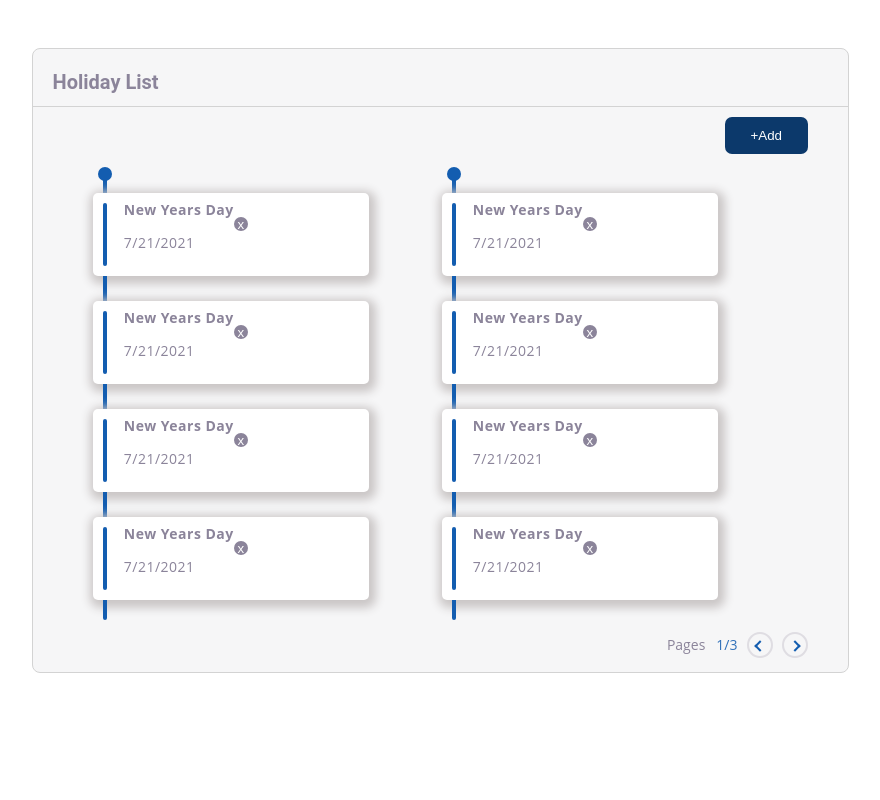
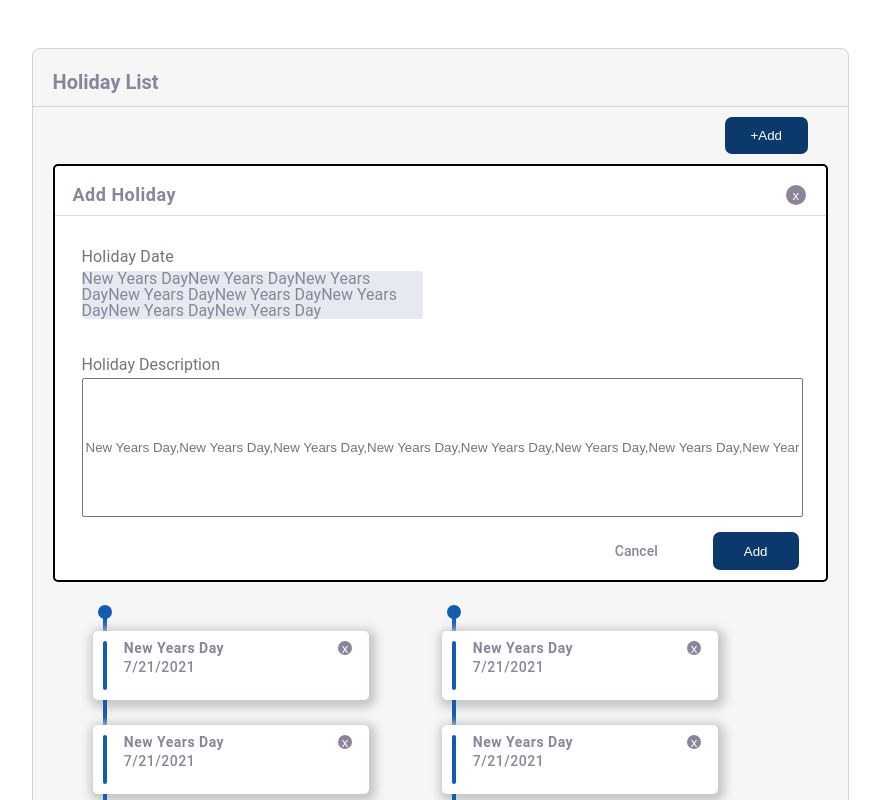
Before and after one commit to Sarita-Dangi-Internship/fuse-HRM, a React (Create React App) app: page / in a window 1280 px wide. Both pictures are taken after a click on the button "+Add". Shown: the top 800 px of the page, without its empty margins (200-1080 px from the left). Built offline with nearby package versions, Linux system fonts and the light colour scheme.

Commit message:
display modal box on click on button add

```diff
--- a/package.json
+++ b/package.json
@@ -11,6 +11,7 @@
     "react": "^17.0.2",
     "react-bootstrap": "^1.6.1",
     "react-dom": "^17.0.2",
+    "react-modal": "^3.14.3",
     "react-scripts": "4.0.3",
     "web-vitals": "^1.0.1"
   },
--- /dev/null
+++ b/src/component/Modal.js
@@ -0,0 +1,47 @@
+import React, { Component } from "react";
+import "../styles/main.scss";
+
+export default class Modal extends Component {
+  onClose = (e) => {
+    this.props.onClose && this.props.onClose(e);
+  };
+  render() {
+    if (!this.props.show) {
+      return null;
+    }
+    return (
+      <div className="modal_wrapper">
+        <div className="modal_header">
+          <p className="modal_title">Add Holiday</p>
+          <button className="close_modal_btn" onClick={this.onClose}>
+            x
+          </button>
+        </div>
+        <div className="modal_content">
+          <div className="modal_body">
+            <p className="holiday_date_title">Holiday Date</p>
+            <div className="calendar">
+              {this.props.holidays.map((holiday) => {
+                return holiday.name;
+              })}
+            </div>
+            <p className="holiday_desc_title">Holiday Description</p>
+            <div>
+              <input
+                type="text-field"
+                className="holiday_desc"
+                placeholder={this.props.holidays.map((holiday, i) => {
+                  return holiday.name;
+                })}
+              ></input>
+            </div>
+          </div>
+          <div className="modal_footer">
+            <p className="btn_cancel">Cancel</p>
+            <button className="add_holiday_btn">Add</button>
+          </div>
+        </div>
+      </div>
+    );
+  }
+}
--- a/src/component/adminHolidayList.js
+++ b/src/component/adminHolidayList.js
@@ -1,3 +1,4 @@
+import Modal from "./Modal";
 import React, { Component } from "react";
 import "../styles/main.scss";
 
@@ -41,16 +42,37 @@ export class adminHolidayList extends Component {
       ],
       pageNum: 1,
       totalPage: 3,
+      show: false,
     };
   }
+
+  showModal = (e) => {
+    this.setState({
+      show: !this.state.show,
+    });
+  };
+
   render() {
     return (
       <div className="holiday">
         <div>
           <h3 className="title">Holiday List</h3>
         </div>
-
-        <button className="add_btn">+Add</button>
+        <div>
+          <button
+            className="add_btn"
+            onClick={(e) => {
+              this.showModal();
+            }}
+          >
+            +Add
+          </button>
+          <Modal
+            onClose={this.showModal}
+            show={this.state.show}
+            holidays={this.state.holidays}
+          />
+        </div>
         {/* Top static line */}
         {TopLine()}
 
--- /dev/null
+++ b/src/styles/layouts/addHolidayList.scss
@@ -0,0 +1,82 @@
+body {
+  font-family: Roboto;
+}
+.modal_wrapper {
+  background: #ffffff;
+  border-radius: 5px;
+  width: 775px;
+  border: 2px solid black;
+  margin: 10px auto;
+}
+.modal_header {
+  display: flex;
+  color: #8b849a;
+  letter-spacing: 0.496657px;
+  border-bottom: 0.5px solid rgba(0, 0, 0, 0.15);
+}
+.modal_title {
+  width: 100%;
+  margin: 15px 0 6px 18px;
+  font-weight: bold;
+  font-size: 18px;
+  line-height: 27px;
+}
+.close_modal_btn {
+  color: #ffffff;
+  margin: 19px 20px 10px 0;
+  height: 20px;
+  width: 20px;
+  border-radius: 20px;
+  border: none;
+  background: #8b849a;
+}
+.holiday_date_title {
+  font-size: 16px;
+  line-height: 24px;
+  letter-spacing: 0.01em;
+  color: #6f7482;
+  margin: 29px 0 2px 27px;
+}
+.calendar {
+  margin: 0 403px 0 27px;
+  background: #e5eaf1;
+  border-radius: 4px;
+}
+.holiday_desc_title {
+  margin: 35px 0 2px 27px;
+  font-size: 16px;
+  line-height: 22px;
+  color: #6f7482;
+}
+.holiday_desc {
+  width: 721px;
+  height: 139px;
+  margin: 0 27px 5px 27px;
+}
+.modal_footer {
+  display: flex;
+  justify-content: flex-end;
+}
+.add_holiday_btn {
+  margin: 10px 27px 10px 55px;
+  padding: 11px 31px;
+  color: #ffffff;
+  border: none;
+  background: #0c396b;
+  border-radius: 7px;
+}
+.add_holiday_btn:hover {
+  cursor: pointer;
+}
+.btn_cancel {
+  margin: 21px 0 21px;
+  padding: 0;
+  font-weight: 500;
+  font-size: 14px;
+  line-height: 16px;
+  color: #8b849a;
+  border: none;
+}
+.btn_cancel:hover {
+  cursor: pointer;
+}
--- a/src/styles/layouts/adminHolidayList.scss
+++ b/src/styles/layouts/adminHolidayList.scss
@@ -23,6 +23,9 @@
   margin: 10px 0 0 692px;
   color: #ffffff;
   border: none;
+}
+.add_btn:hover {
+  cursor: pointer;
 }
 .holiday h3 {
   font-size: 20px;
--- a/src/styles/main.scss
+++ b/src/styles/main.scss
@@ -33,6 +33,7 @@
 //Layouts
 // @import 'layouts/todo';
 @import "Layouts/adminHolidayList";
+@import "Layouts/addHolidayList";
 
 // .banner {
 //   height: 500px;
```
Also changed, not shown: 1 other file (tests, documents, lock files or other folders).
